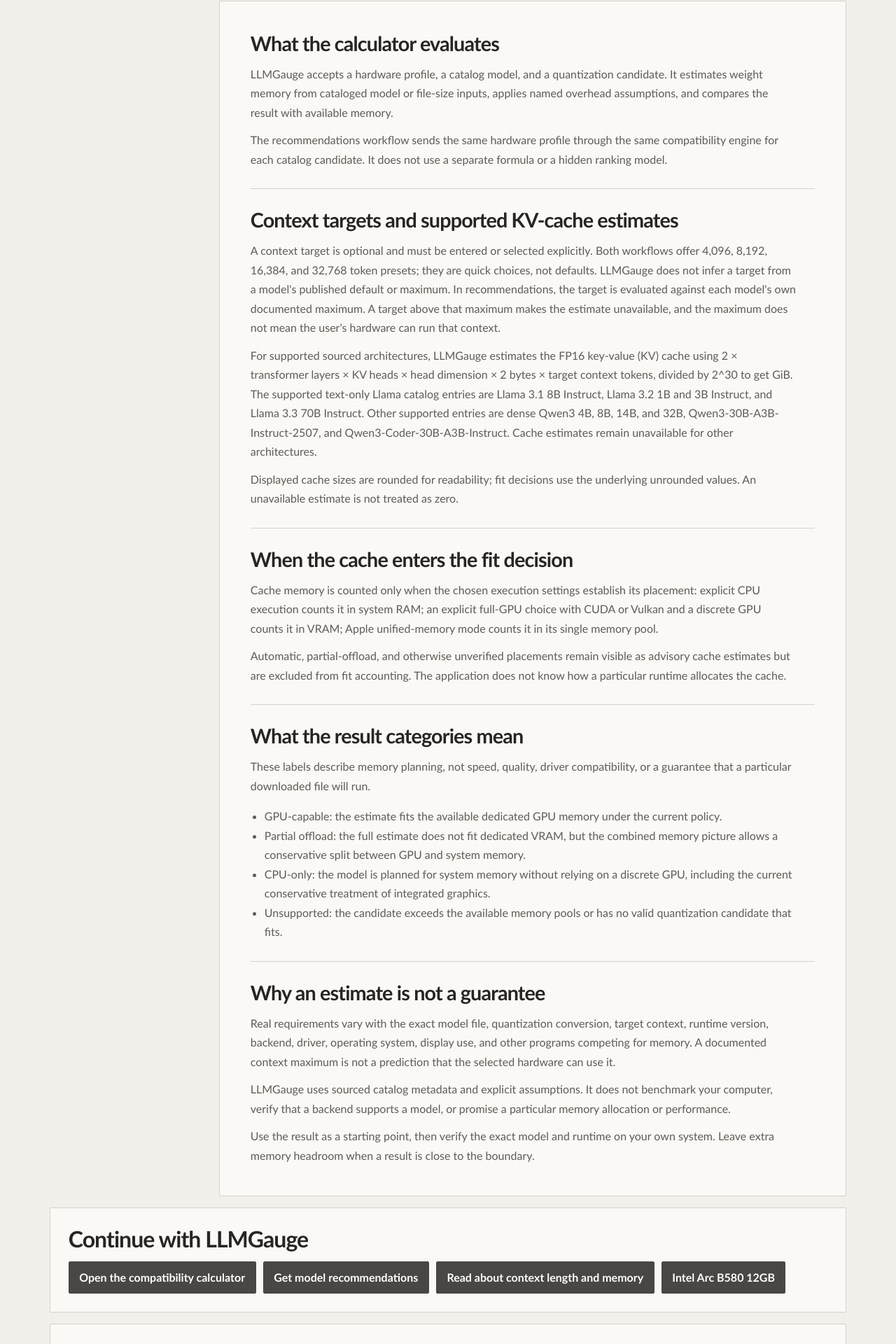
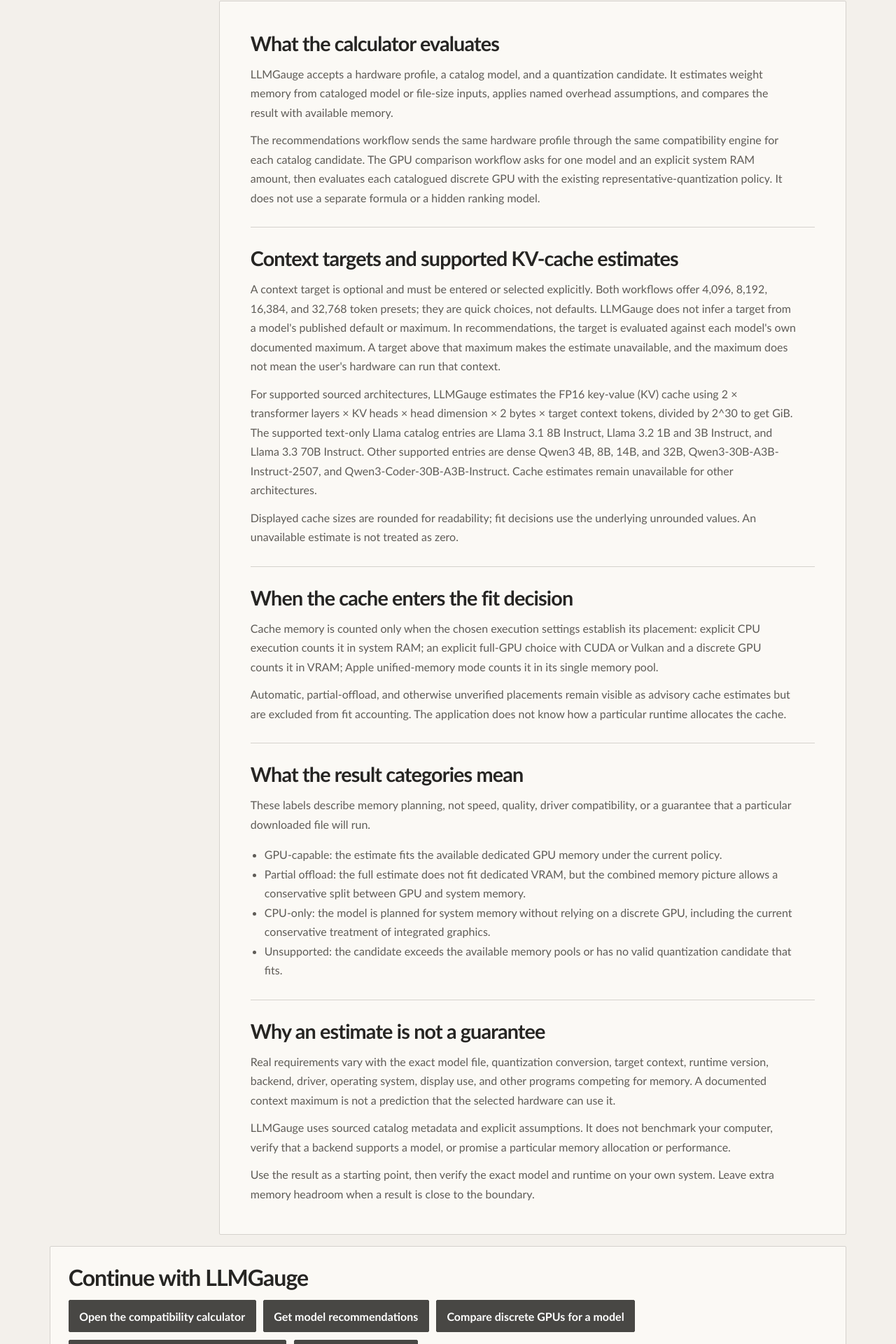
Before and after one commit to sage-yeti/LLMGauge, a Next.js app: page /guides/compatibility-estimates in a window 1280 px wide. Shown: the part 672-2592 px from the top of the page at 70% size. Built offline with nearby package versions, Linux system fonts and the light colour scheme; no server answers.

Commit message:
Link compatibility guide to GPU comparison

```diff
--- a/src/data/guides.ts
+++ b/src/data/guides.ts
@@ -259,6 +259,7 @@ export const guideCatalog: readonly GuideDefinition[] = [
     relatedLinks: [
       { label: "Check one model in the calculator", href: "/" },
       { label: "See model recommendations", href: "/recommendations" },
+      { label: "Compare discrete GPUs for a model", href: "/gpu-compatibility" },
       {
         label: "How compatibility estimates work",
         href: "/guides/compatibility-estimates",
@@ -288,7 +289,7 @@ export const guideCatalog: readonly GuideDefinition[] = [
         heading: "What the calculator evaluates",
         paragraphs: [
           "LLMGauge accepts a hardware profile, a catalog model, and a quantization candidate. It estimates weight memory from cataloged model or file-size inputs, applies named overhead assumptions, and compares the result with available memory.",
-          "The recommendations workflow sends the same hardware profile through the same compatibility engine for each catalog candidate. It does not use a separate formula or a hidden ranking model.",
+          "The recommendations workflow sends the same hardware profile through the same compatibility engine for each catalog candidate. The GPU comparison workflow asks for one model and an explicit system RAM amount, then evaluates each catalogued discrete GPU with the existing representative-quantization policy. It does not use a separate formula or a hidden ranking model.",
         ],
       },
       {
@@ -365,6 +366,7 @@ export const guideCatalog: readonly GuideDefinition[] = [
     relatedLinks: [
       { label: "Open the compatibility calculator", href: "/" },
       { label: "Get model recommendations", href: "/recommendations" },
+      { label: "Compare discrete GPUs for a model", href: "/gpu-compatibility" },
       {
         label: "Read about context length and memory",
         href: "/guides/context-length-and-memory",
```
